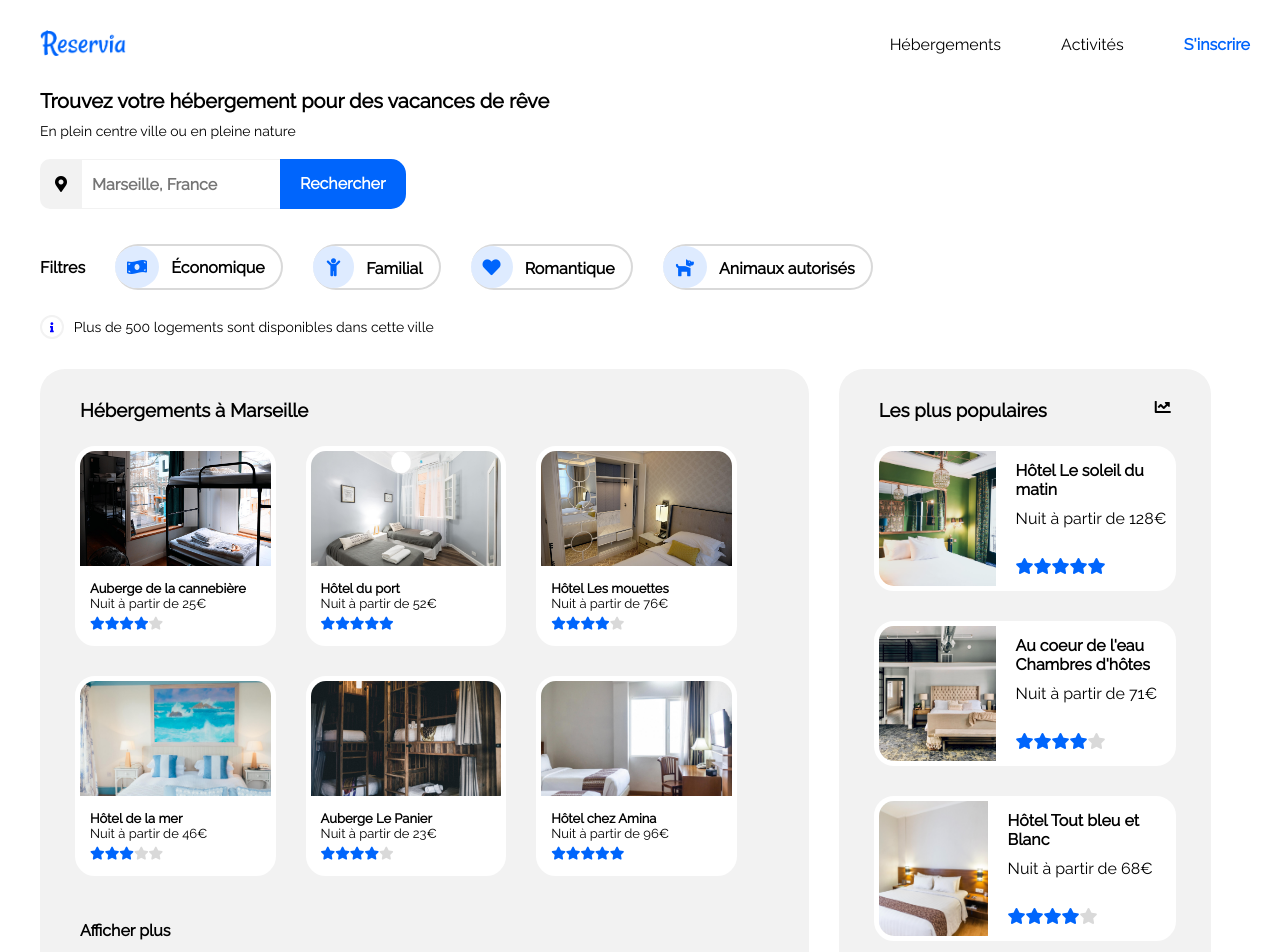
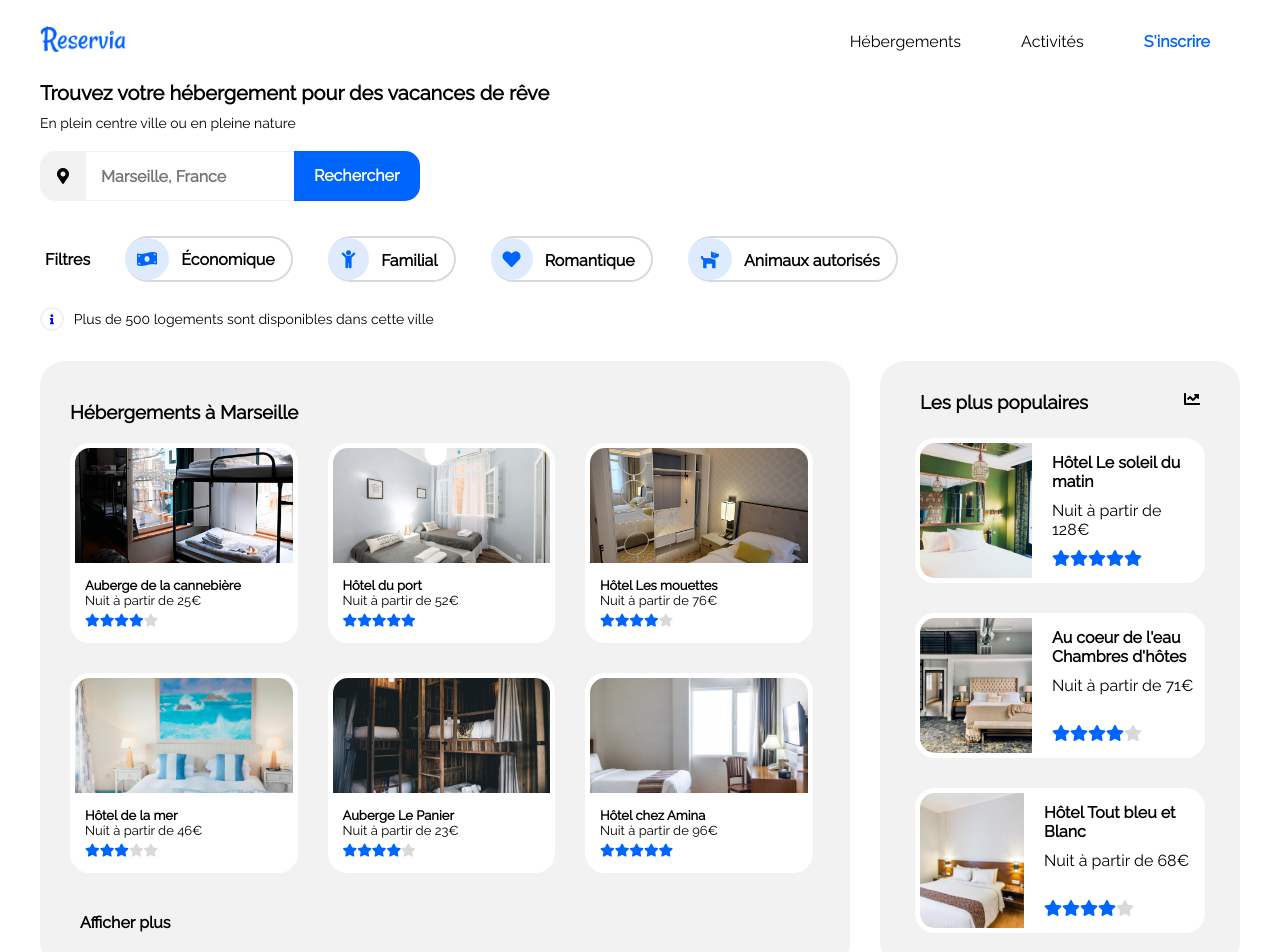
Before and after one commit to Freeman972/projet2, a plain HTML site: page index.html in a window 1280 px wide. Shown: the top 952 px of the page. Drawn offline with Linux system fonts and the light colour scheme.

Commit message:
Add files via upload

```diff
--- a/Projet2.css
+++ b/Projet2.css
@@ -11,7 +11,7 @@ nav.en_tete {
     flex-direction: row;
     justify-content: space-between;
     align-items: center;
-    margin-left: 40px;
+    margin: 0 40px;
 }
 
 div#LogoReservia > img  {
@@ -21,22 +21,21 @@ div#LogoReservia > img  {
 
 div.navigation {
     display:flex;
-    flex-wrap: wrap;
-    justify-content: space-evenly;
-    align-items: center;
+    justify-content: center;
 }
 
 div.navigation > a {
-    padding: 35px 15px;
-    margin: 0px 15px;
+    padding: 30px;
     color: black;
     text-decoration: none;
+    border-top: 2px solid white;
 }
 
 div.navigation > a:hover {
     color: #0065FC;
     border-top: 2px #0065FC solid;
 }
+
 #insc{
     color: #0065fc;
     font-weight:bold;
@@ -44,7 +43,7 @@ div.navigation > a:hover {
 
 /* Chapeau */
 section#chapeau{
-    margin-left: 40px;
+    margin: 0 40px;
 }
 
 section#chapeau > h2 {
@@ -65,8 +64,8 @@ div#rechercher{
 }
 div.local{
     align-content: center;
-    border-radius: 10px 0px 0px 10px;
-    padding:15px;
+    border-radius: 15px 0px 0px 15px;
+    padding:15px 17px;
     align-items: center;
     background-color: #f2f2f2;
 }
@@ -74,7 +73,7 @@ div#rechercher > input[type=text] {
     border: none;
     border-top: 1px #f2f2f2 solid;
     border-bottom: 1px #f2f2f2 solid;
-    padding: 0 10px;
+    padding: 0 15px;
     font-weight: bold;
     font-size: 16px;
 }
@@ -84,7 +83,6 @@ div.rech {
 	border-radius: 0px 15px 15px 0px;
     border: none;
     padding: 15px 20px;
-    font-size: 16px;
     font-weight: bold;
 }
 #search {
@@ -101,11 +99,12 @@ div.rech {
     align-items: center;
 }
 #filtres>li{
-    padding:5px 30px 5px 0;
+    padding:5px 30px 5px 5px;
 }
 
 div.filtre_container:hover {
     color:orangered;
+    cursor: pointer;
 }
 div.filtre_container {
     border-radius: 25px;
@@ -145,7 +144,7 @@ i.info_icon {
 section#hebergement {
     display: flex;
     flex-wrap: wrap;
-    margin-left: 40px;
+    margin: 0 40px;
 }
 
 div.heb_item {
@@ -181,20 +180,19 @@ section#container{
     margin:10px 0;
     background-color: #f2f2f2;
     border-radius: 25px;
-    width: 62%;
+    width: calc(70% - 30px);
 }
 
 #h1heberg{
     margin:0px 30px;
-    padding: 30px 10px 10px 10px;
+    padding: 40px 10px 10px 0;
     font-weight: bold;
 }
 
 div.heberg{
 	display: grid;
     margin: 10px 30px 30px 30px;
-    padding: 5px;
-    grid-template-columns: repeat(3, calc(33% - 30px));
+    grid-template-columns: repeat(3, calc(33% - 20px));
     grid-gap: 30px;
 
 }
@@ -274,7 +272,7 @@ div.les_plus_pop_info_cont{
 
 /*Activités*/
 section#activites{
-    margin-left: 40px;
+    margin: 0 40px;
 }
 h3#h1act{
     margin-top: 40px;
@@ -297,12 +295,12 @@ div.Activ >a >img{
 }
 
 div.activ_text_cont>h3{
-    font-size: 13px;
+    font-size: 14px;
 }
 
 div.Activ{
     display: grid;
-    grid-template-columns: repeat(4, calc(25% - 45px));
+    grid-template-columns: repeat(4, calc(25% - 30px));
     grid-template-rows: repeat(2,50%);
     grid-column-gap: 40px;
     height: 450px;
@@ -314,8 +312,8 @@ div.Activ{
     box-shadow: #cccc 2px 2px 10px;
     border-radius: 20px;
     flex-direction: column;
+}
 
-}
 div.activ_text_cont{
     padding:20px;
     padding-right: 10px;
@@ -372,8 +370,9 @@ img.Parc_longchamp{
 footer{
     background-color: #f2f2f2;
     padding: 50px;
+    padding-right: 20px;
+}
 
-}
 ul{
     list-style-type: none;
 }
@@ -389,5 +388,5 @@ div.bas_de_page>h3{
 div.bas_de_page{
     display: inline-block;
     vertical-align: top;
-    width: 32%;
+    width: calc(33% - 10px);
 }
--- a/index.html
+++ b/index.html
@@ -25,9 +25,9 @@
             </div>
             <div class="navigation">
 
-                <a href="#hebergement">Hébergements</a>
+                <a id="nav1" href="#hebergement">Hébergements</a>
 
-                <a href="#activites">Activités</a>
+                <a id="nav2" href="#activites">Activités</a>
 
                 <a id="insc" href="inscription" >S'inscrire</a>
 
@@ -311,7 +311,7 @@
             <ul>
                 <li>Fonctionnement du site</li>
                 <li>Conditions générales de vente</li>
-                <li>Donées de confidentialité</li>
+                <li>Données de confidentialité</li>
             </ul>
         </div>
 
--- a/tablettes.css
+++ b/tablettes.css
@@ -42,7 +42,6 @@ div.Activ{
     flex-wrap:wrap;
     grid-gap: 20px;
     height: auto;
-    padding-right: 30px;
 }
 
 div.Activ>a>img{
@@ -56,5 +55,5 @@ a#Notre-dame-de-la-Garde {
     margin-bottom: 0;
 }
 .Activ_item{
-    width:47%;
+    width:calc(50% - 10px);
 }
--- a/tel_portable.css
+++ b/tel_portable.css
@@ -1,18 +1,12 @@
 /* Navigation */
 nav.en_tete {
-    margin-left: 0;
+    margin: 0;
 }
 
 div.navigation {
     border-bottom: 1px;
     height: auto;
     width:100%;
-}
-
-div.navigation > a:hover {
-    color: #0065FC;
-    border-bottom: 2px #0065FC solid;
-    border-top: 0;
 }
 
 div#LogoReservia{
@@ -25,6 +19,11 @@ div.navigation > a {
     margin: 70px 0 25px;
     border-bottom: 2px solid #f2f2f2;
 }
+
+#nav1, #nav2{
+    border-top:0;
+}
+
 #insc{
     position: absolute;
     top:15px;
@@ -41,27 +40,6 @@ section#chapeau{
     margin: 0 20px;
 }
 
-div#rechercher{
-    display: flex;
-    height: 50px;
-    margin-top: 20px;
-    margin-bottom: 30px;
-}
-div.local{
-    align-content: center;
-    border-radius: 10px 0px 0px 10px;
-    padding:15px;
-    align-items: center;
-    background-color: #f2f2f2;
-}
-div#rechercher > input[type=text] {
-    border: none;
-    border-top: 1px #f2f2f2 solid;
-    border-bottom: 1px #f2f2f2 solid;
-    padding: 0 10px;
-    font-weight: bold;
-    font-size: 16px;
-}
 div.rech {
     border-radius: 25%;
 }
@@ -81,7 +59,7 @@ ul#filtres > li:nth-child(1) {
 /* Hebergement */
 section#hebergement {
     flex-direction: column-reverse;
-    margin-left: 0;
+    margin: 0;
 }
 #h1heberg {
     padding: 10px 10px 0 0;
@@ -115,6 +93,10 @@ section#container2{
     border-radius: 0;
 }
 
+div#chapeau_pop{
+    margin:30px 20px 0 20px;
+}
+
 div.les_plus_pop{
     margin: 20px;
     grid-gap: 20px;
@@ -124,6 +106,7 @@ div.les_plus_pop{
 /*Activités*/
 section#activites {
     margin-left: 20px;
+    margin-right: 0;
 }
 
 h3#h1act{
```
